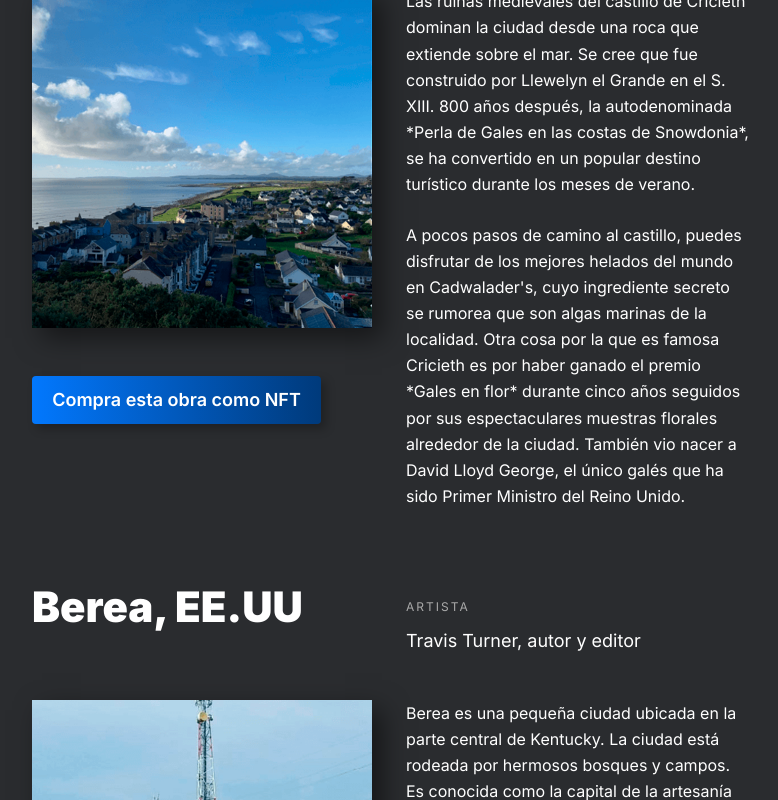
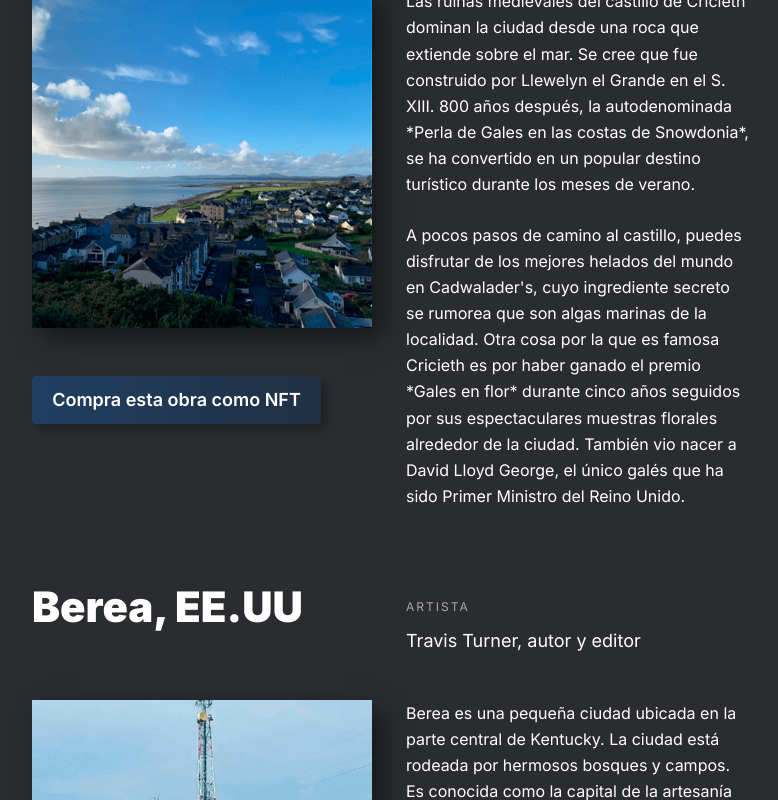
Before and after one commit to luuzuriaga/web_project_homeland, a plain HTML site: page index.html in a window 1280 px wide. In both pictures the pointer is over the button 424 px from the left and 3905 px from the top of the page. Shown: the part 3505-4305 px from the top of the page, without its empty margins (248-1026 px from the left). Drawn offline with Linux system fonts and the light colour scheme.

Commit message:
cambios css

```diff
--- a/blocks/places.css
+++ b/blocks/places.css
@@ -49,7 +49,11 @@
   font-size: 18px;
   font-weight: 600;
   line-height: 21.78px;
-  background: linear-gradient(90deg, #0278fe 0%, #003a7b 100%);
+  background: linear-gradient(
+    90deg,
+    rgb(2, 120, 254) 0%,
+    rgb(0, 58, 123) 99.98%
+  );
   width: 289px;
   height: 48px;
   border-radius: 4px;
@@ -58,7 +62,11 @@
 }
 
 .places-card__button:hover {
-  background-color: rgba(42, 44, 47, 0.5);
+  background: linear-gradient(
+    90deg,
+    rgb(32, 63, 98) 0%,
+    rgb(32, 48, 67) 99.98%
+  );
 }
 
 .places-card__text {
```
